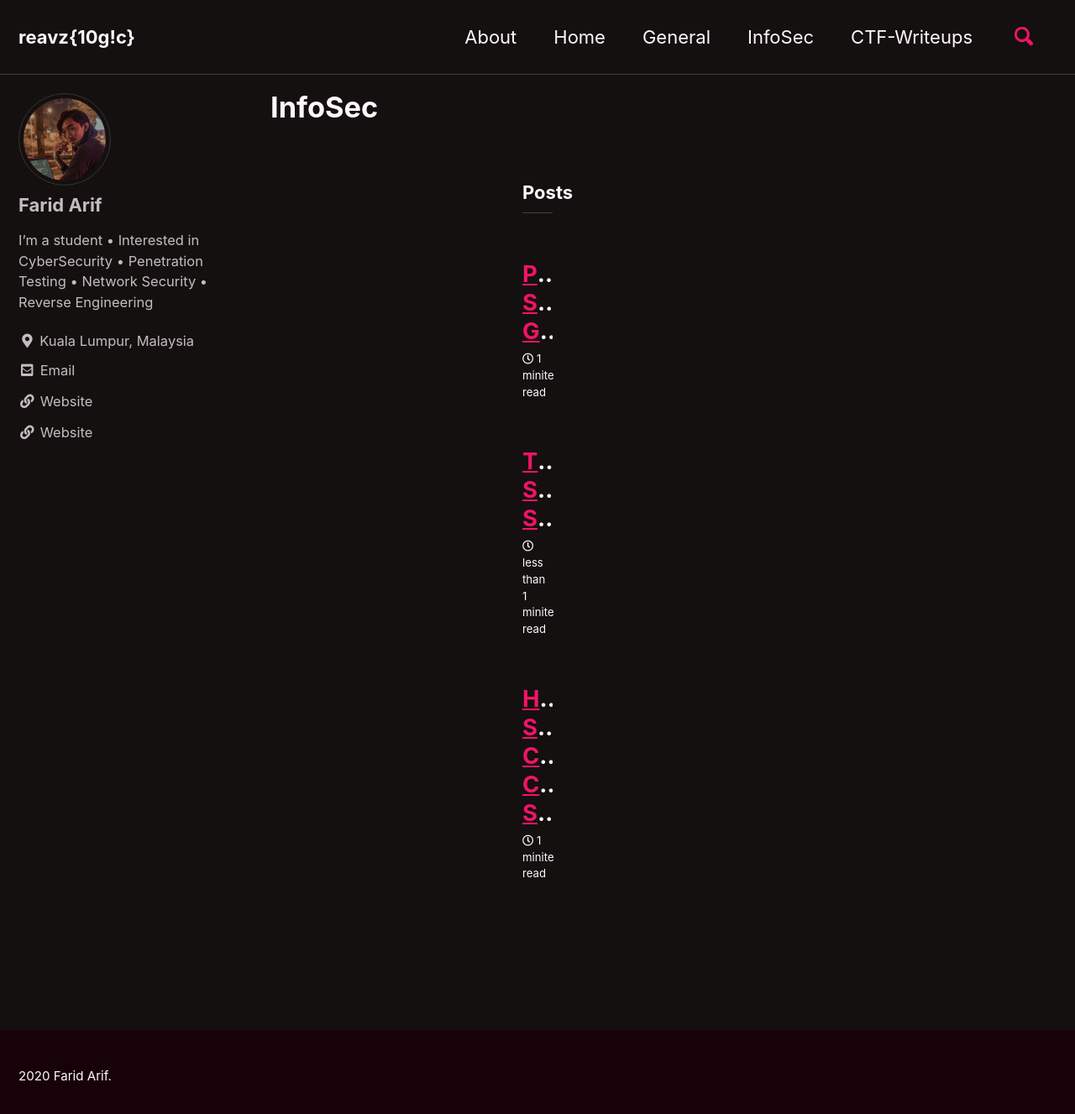
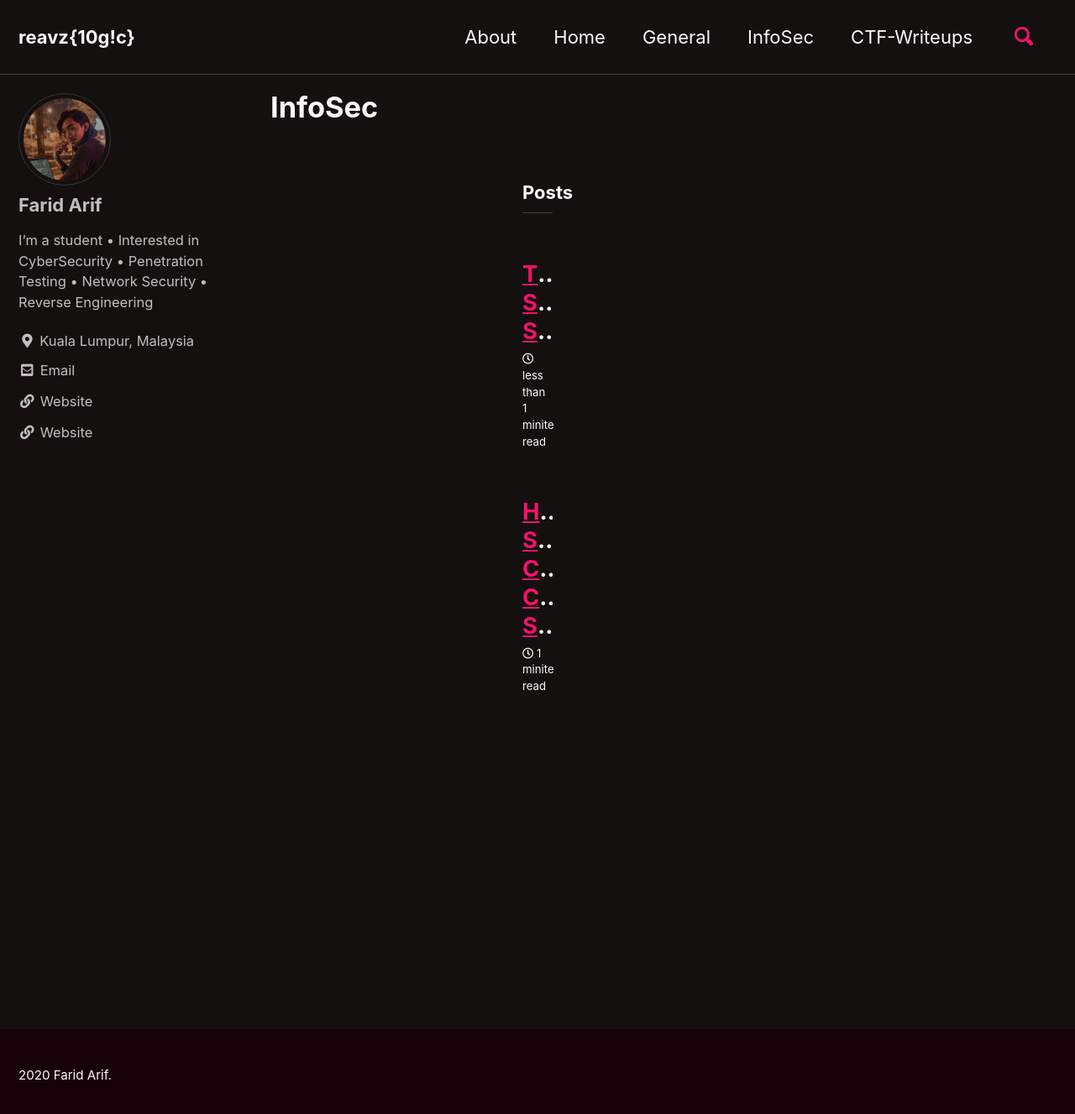
Before and after one commit to faridarif/faridarif.github.io, a Jekyll site: the page built from _pages/infosec.md, in a window 1280 px wide and 1337 px high. Shown: the top 1327 px of the window at 84% size. Built offline with Jekyll 4.4.1, drawn with Linux system fonts in a browser that asks for light colours; cached includes are drawn as plain includes.

Commit message:
Update infosec.md

```diff
--- a/_pages/infosec.md
+++ b/_pages/infosec.md
@@ -9,20 +9,6 @@ author_profile: true
  <h1 id="page-title" class="page__title"></h1>
  <h3 class="archive__subtitle">Posts</h3>
  <div class="entries-list">
-  <div class="list__item">
-   <article class="archive__item" itemscope="" itemtype="https://schema.org/CreativeWork">
-    <h2 class="archive__item-title no_toc" itemprop="headline">
-     <a href="/infosec/python-shell-gen/" rel="permalink">Python Shell Generator</a>
-    </h2>
-    <p class="page__meta">
-     <span class="page__meta-readtime">
-      <i class="far fa-clock" aria-hidden="true"></i>
-      1 minite read
-     </span>
-    </p>
-    <p class="archive__item-excerpt" itemprop="description"></p>
-   </article>
-  </div>
   <div class="list__item">
    <article class="archive__item" itemscope="" itemtype="https://schema.org/CreativeWork">
     <h2 class="archive__item-title no_toc" itemprop="headline">
```
